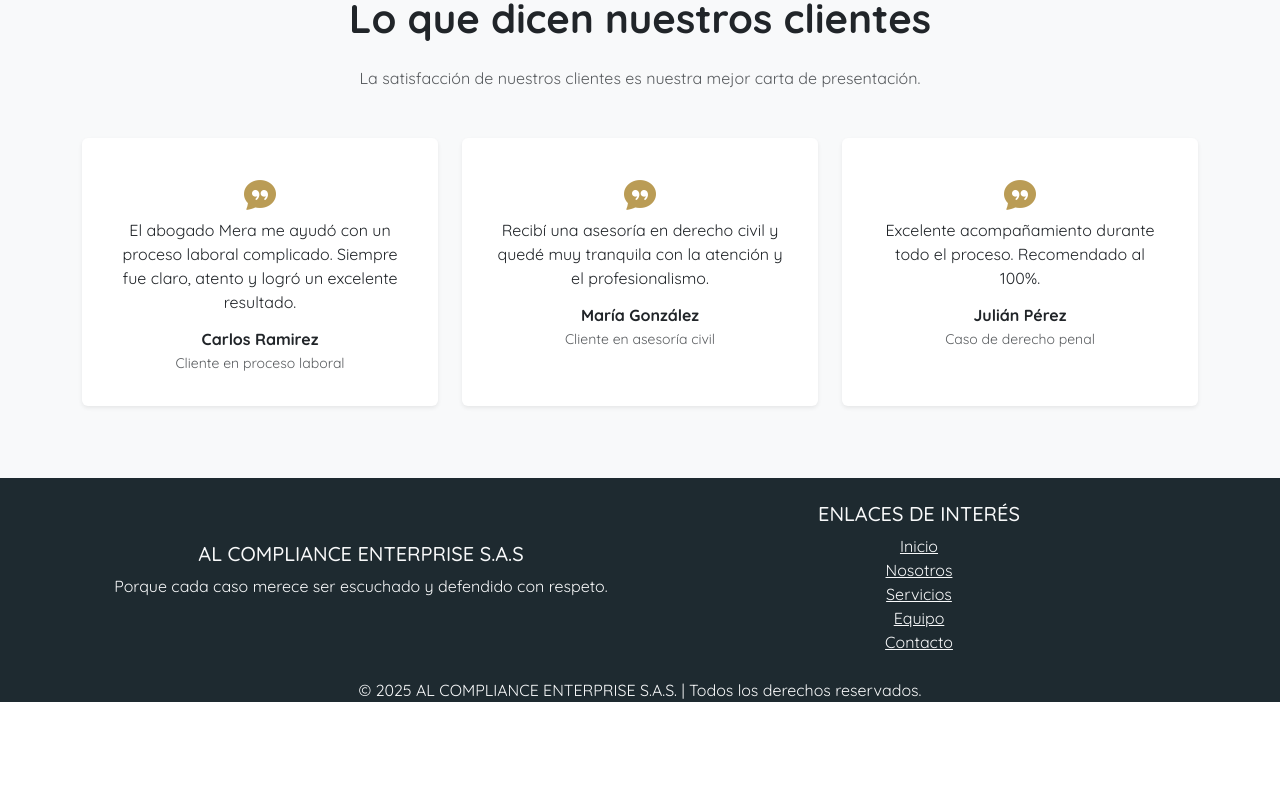
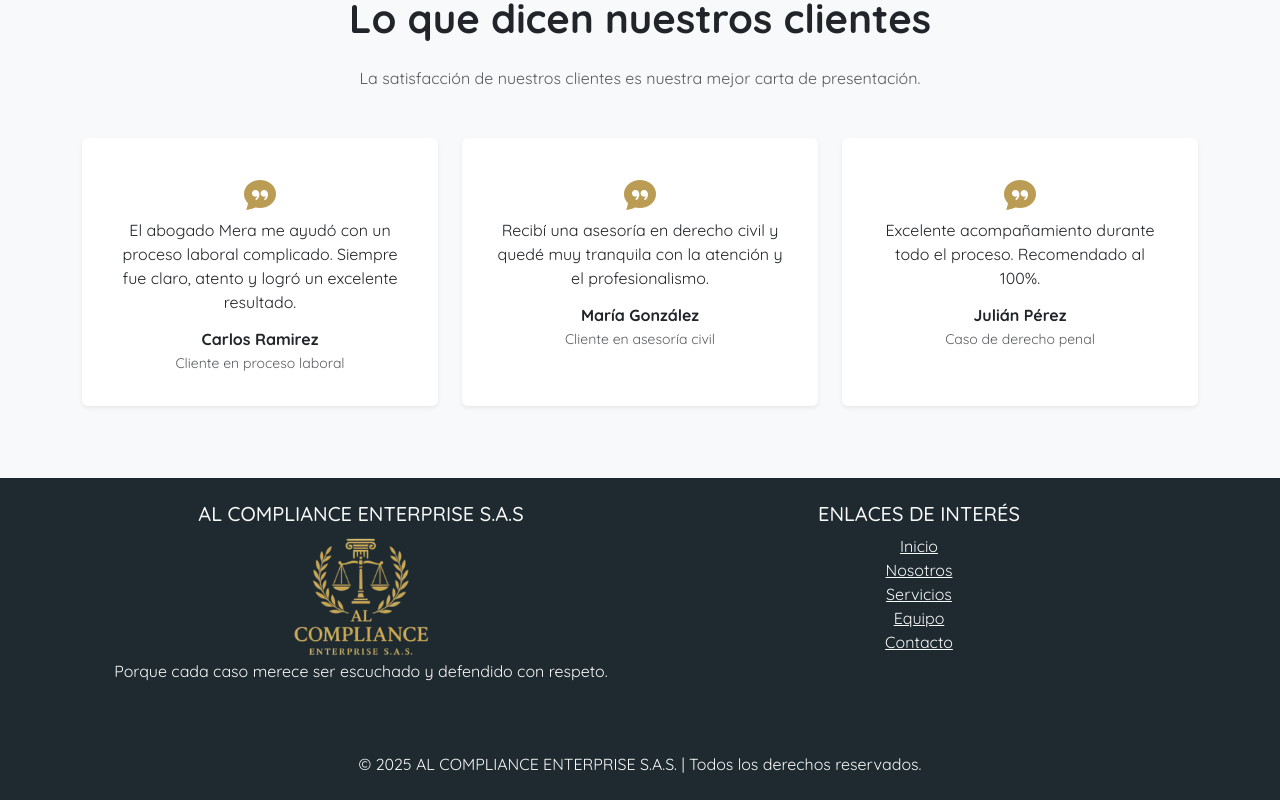
Before and after one commit to Ronaldmera/Al-Compliance-Enterprise-web, a React (Vite) app in the folder project/: page / in a window 1280 px wide. Shown: the part 1929-2729 px from the top of the page. Before the commit the page ends 2631 px from the top, so only its background shows below. Built offline with nearby package versions, Linux system fonts and the light colour scheme; a web font is replaced by a local one.

Commit message:
logo agregado en Footer

```diff
--- a/project/src/components/Footer.jsx
+++ b/project/src/components/Footer.jsx
@@ -1,4 +1,5 @@
 import { NavLink } from "react-router-dom";
+import logo from "../assets/logo.webp";
 
 const Footer = () => {
   return (
@@ -7,10 +8,11 @@ const Footer = () => {
         <footer className=" text-center">
           <div className="container p-4">
             <div className="row">
-              <div className="col-lg-6 col-md-12 mb-4 mb-md-0  d-flex flex-column justify-content-center align-items-center">
+              <div className="col-lg-6 col-md-12 mb-4 mb-md-0">
                 <h5 className="text-uppercase">
                   AL COMPLIANCE ENTERPRISE S.A.S
                 </h5>
+                <img src={logo} alt="" className=" h-50 " />
 
                 <p>
                   Porque cada caso merece ser escuchado y defendido con respeto.
@@ -49,11 +51,10 @@ const Footer = () => {
                 </ul>
               </div>
             </div>
-          </div>
-
-          <div className="text-center ">
-            © {new Date().getFullYear()} AL COMPLIANCE ENTERPRISE S.A.S. | Todos
-            los derechos reservados.
+            <div className="text-center ">
+              © {new Date().getFullYear()} AL COMPLIANCE ENTERPRISE S.A.S. |
+              Todos los derechos reservados.
+            </div>
           </div>
         </footer>
       </section>
```
